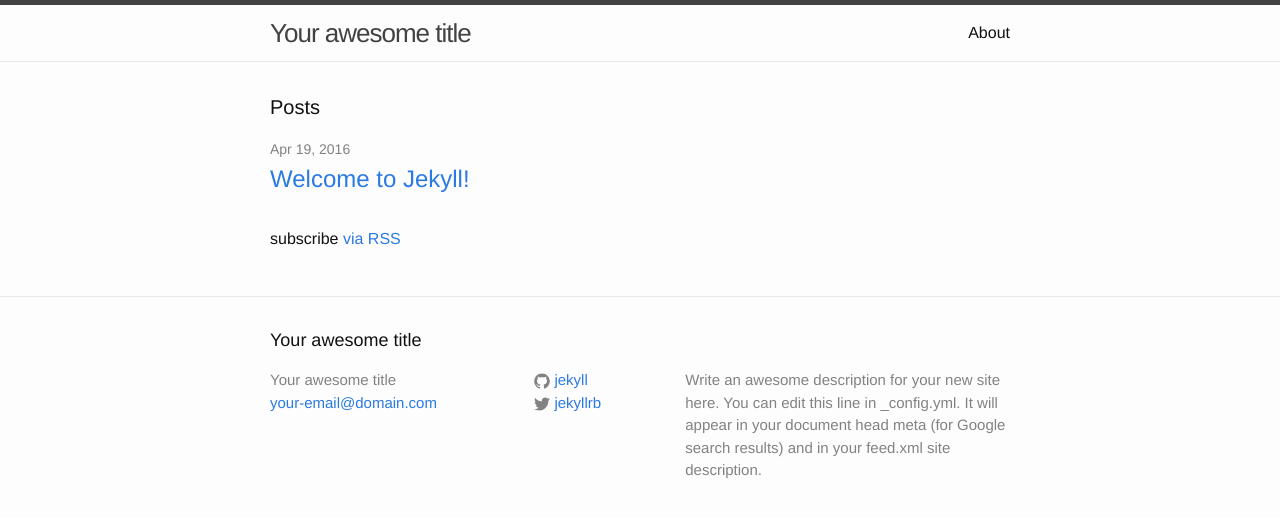
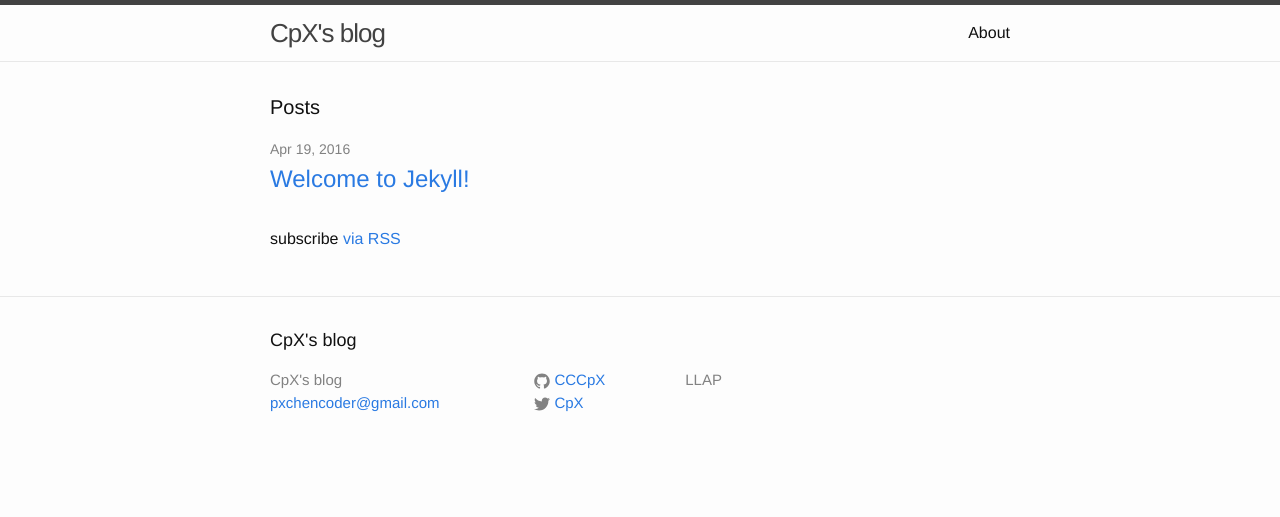
Before and after one commit to CCCpX/CCCpX.github.io, a Jekyll site: the page built from index.html, in a window 1280 px wide. Shown: the top 517 px of the page. Built offline with Jekyll 4.4.1, drawn with Linux system fonts in a browser that asks for light colours.

Commit message:
config personal info

```diff
--- a/_config.yml
+++ b/_config.yml
@@ -1,21 +1,11 @@
-# Welcome to Jekyll!
-#
-# This config file is meant for settings that affect your whole blog, values
-# which you are expected to set up once and rarely need to edit after that.
-# For technical reasons, this file is *NOT* reloaded automatically when you use
-# 'jekyll serve'. If you change this file, please restart the server process.
-
 # Site settings
-title: Your awesome title
-email: your-email@domain.com
-description: > # this means to ignore newlines until "baseurl:"
-  Write an awesome description for your new site here. You can edit this
-  line in _config.yml. It will appear in your document head meta (for
-  Google search results) and in your feed.xml site description.
-baseurl: "" # the subpath of your site, e.g. /blog
-url: "http://yourdomain.com" # the base hostname & protocol for your site
-twitter_username: jekyllrb
-github_username:  jekyll
+title: CpX's blog
+email: pxchencoder@gmail.com
+description: LLAP
+baseurl: ""
+url: "https://cccpx.github.io"
+twitter_username: CpX
+github_username:  CCCpX
 
 # Build settings
 markdown: kramdown
```
Also changed, not shown: README.md.
